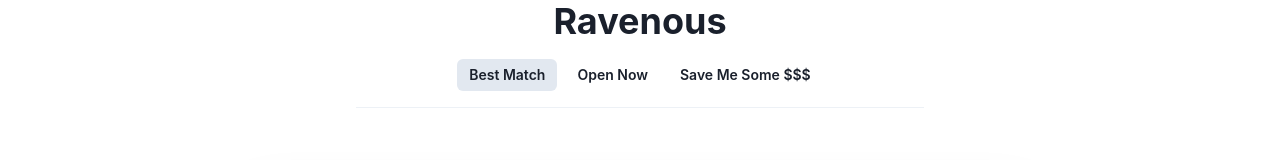
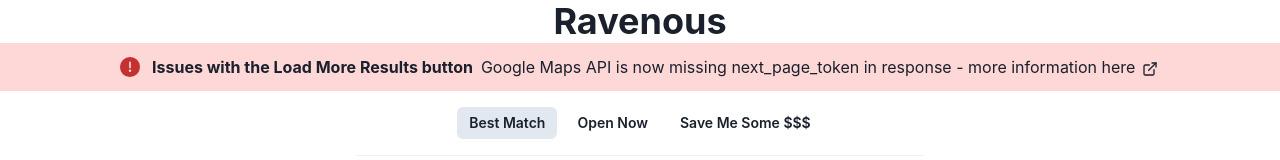
Before and after one commit to Hugh-Kane/ravenous, a React (Create React App) app: page / in a window 1280 px wide. Shown: the top 160 px of the page. Built offline with nearby package versions, Linux system fonts and the light colour scheme; no server answers.

Commit message:
Warning of next_page_token issue

```diff
--- a/src/App.js
+++ b/src/App.js
@@ -5,6 +5,11 @@
   Box,
   Image,
   Skeleton,
+  Alert,
+  AlertIcon,
+  AlertTitle,
+  AlertDescription,
+  Link,
 } from "@chakra-ui/react";
 import Business from "./Business";
 import businessDetails from "./businessDetails";
@@ -15,6 +20,7 @@
 import getSearchResults from "./utils/textSearchAPI";
 import { useState, useEffect, useCallback, useRef } from "react";
 import { debounce } from "lodash";
+import { ExternalLinkIcon } from "@chakra-ui/icons";
 
 function App() {
   const [restaurant, setRestaurant] = useState([]);
@@ -99,6 +105,25 @@
       <Box bg="white" minHeight="100vh">
         <div className="App">
           <Top />
+          <Alert
+            status="error"
+            display="flex"
+            textAlign="center"
+            justifyContent="center"
+          >
+            <AlertIcon />
+            <AlertTitle>Issues with the Load More Results button</AlertTitle>
+            <AlertDescription>
+              Google Maps API is now missing next_page_token in response - more
+              information{" "}
+              <Link
+                href="https://github.com/googleapis/google-cloud-node/issues/5385"
+                isExternal
+              >
+                here <ExternalLinkIcon mx="2px" />
+              </Link>
+            </AlertDescription>
+          </Alert>
           <Filter onClick={handleFilterClick} searchTerm={searchTerm} />
           <Search onSubmit={handleSearchSubmit} />
           <BusinessList
```
Also changed, not shown: 1 other file (tests, documents, lock files or other folders).
